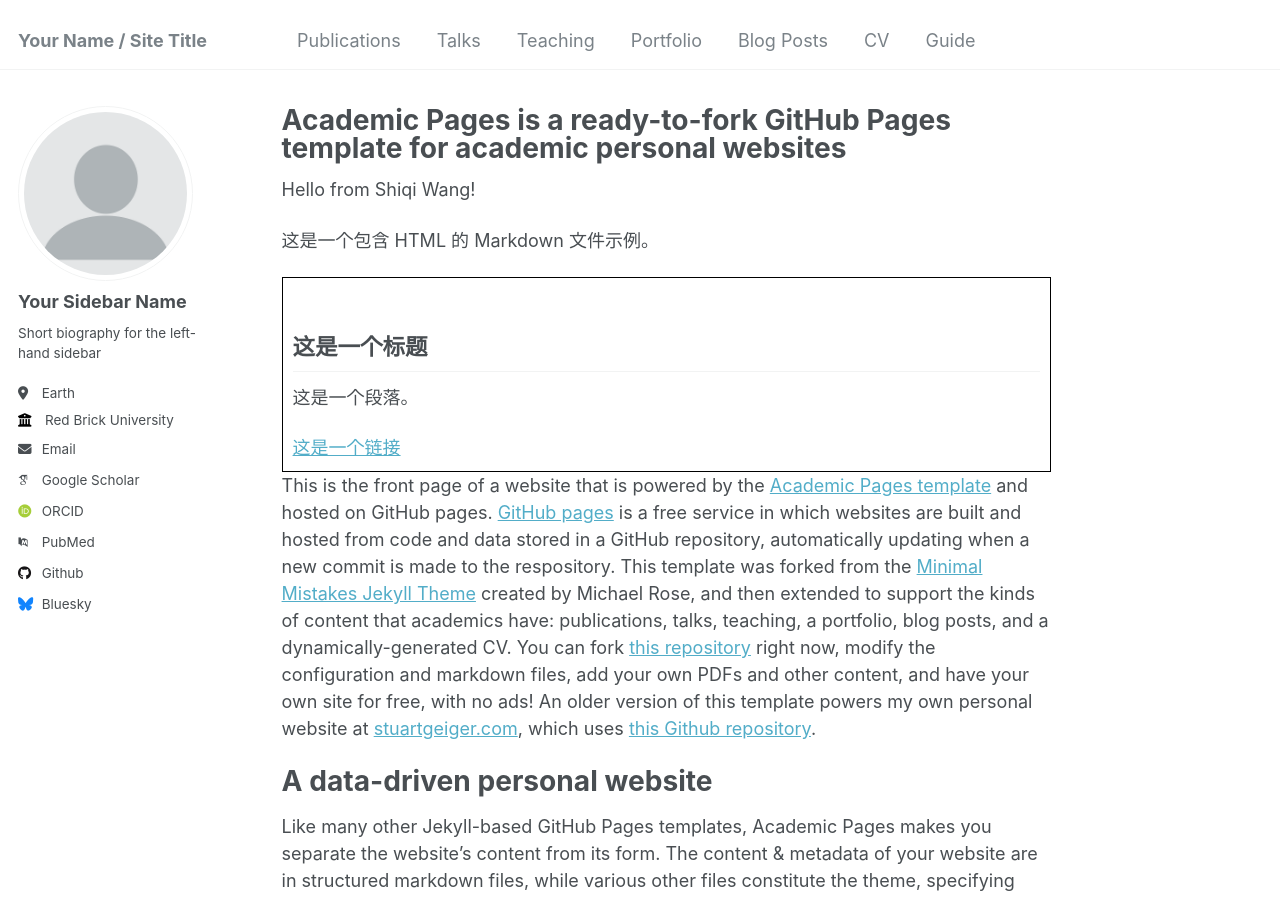
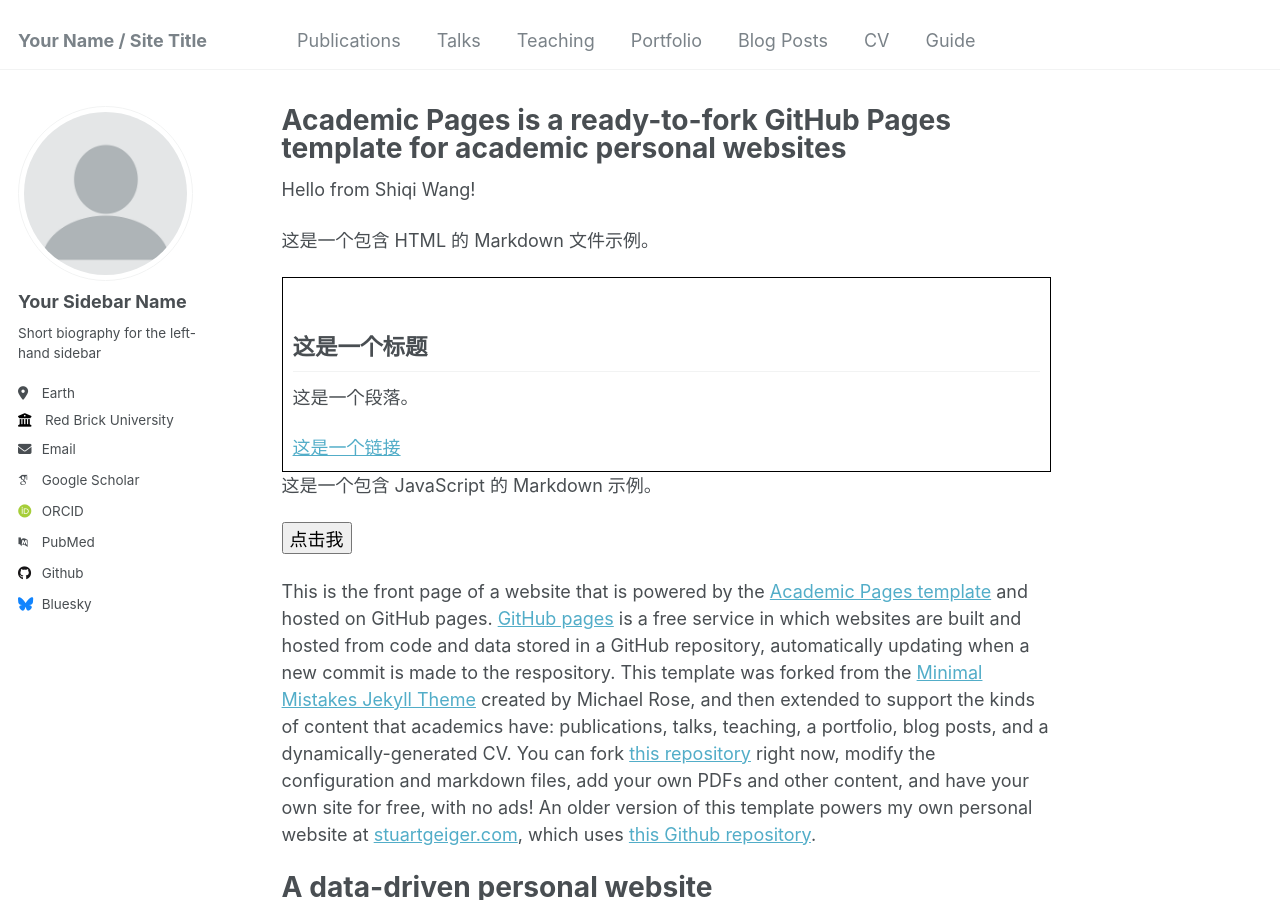
Before and after one commit to wsqstar/academicpage, a Jekyll site: the page built from _pages/about.md, in a window 1280 px wide and 900 px high. Built offline with Jekyll 4.4.1, drawn with Linux system fonts in a browser that asks for light colours; some web fonts are replaced.

Commit message:
this is a js

```diff
--- a/_pages/about.md
+++ b/_pages/about.md
@@ -17,6 +17,18 @@ Hello from Shiqi Wang!
   <a href="https://example.com">这是一个链接</a>
 </div>
 
+
+这是一个包含 JavaScript 的 Markdown 示例。
+
+<!-- HTML 代码 -->
+<button id="myButton">点击我</button>
+
+<!-- JavaScript 代码 -->
+<script>
+  document.getElementById('myButton').onclick = function() {
+    alert('这是一个弹窗！');
+  };
+</script>
 
 This is the front page of a website that is powered by the [Academic Pages template](https://github.com/academicpages/academicpages.github.io) and hosted on GitHub pages. [GitHub pages](https://pages.github.com) is a free service in which websites are built and hosted from code and data stored in a GitHub repository, automatically updating when a new commit is made to the respository. This template was forked from the [Minimal Mistakes Jekyll Theme](https://mmistakes.github.io/minimal-mistakes/) created by Michael Rose, and then extended to support the kinds of content that academics have: publications, talks, teaching, a portfolio, blog posts, and a dynamically-generated CV. You can fork [this repository](https://github.com/academicpages/academicpages.github.io) right now, modify the configuration and markdown files, add your own PDFs and other content, and have your own site for free, with no ads! An older version of this template powers my own personal website at [stuartgeiger.com](http://stuartgeiger.com), which uses [this Github repository](https://github.com/staeiou/staeiou.github.io).
 
```
